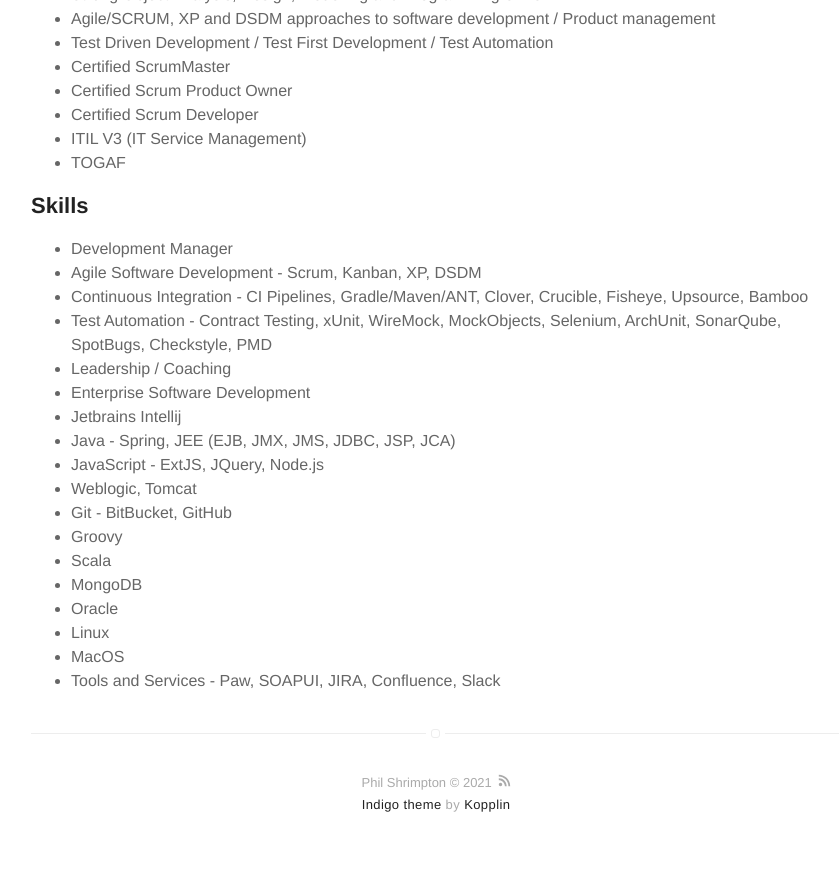
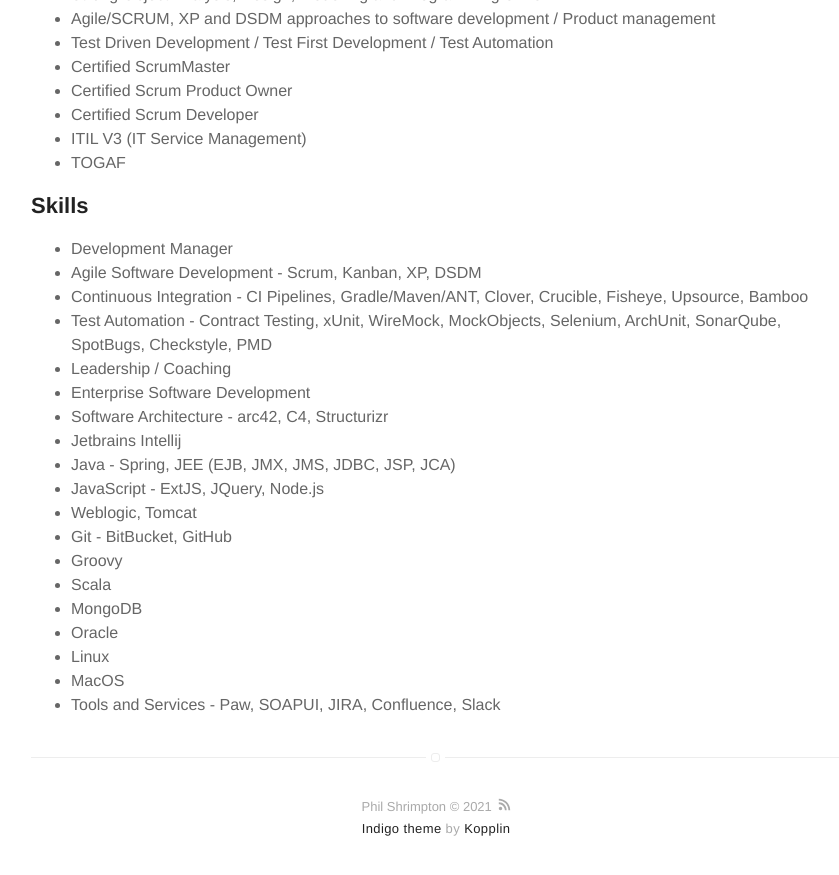
Before and after one commit to pshrimpton/pshrimpton.github.io, a Jekyll site: the page built from about.md, in a window 1280 px wide and 900 px high, scrolled down 1283 px. Shown: the top 875 px of the window, without its empty margins (204-1043 px from the left). Built offline with Jekyll 4.4.1, drawn with Linux system fonts in a browser that asks for light colours.

Commit message:
About Page
Signed-off-by: Phil Shrimpton <phil@shrimpton.co.uk>

```diff
--- a/about.md
+++ b/about.md
@@ -57,6 +57,7 @@
 	<li>Test Automation - Contract Testing, xUnit, WireMock, MockObjects, Selenium, ArchUnit, SonarQube, SpotBugs, Checkstyle, PMD</li>
 	<li>Leadership / Coaching</li>
 	<li>Enterprise Software Development</li>
+	<li>Software Architecture - arc42, C4, Structurizr</li>
 	<li>Jetbrains Intellij</li>
 	<li>Java - Spring, JEE (EJB, JMX, JMS, JDBC, JSP, JCA) </li>
 	<li>JavaScript - ExtJS, JQuery, Node.js</li>
```
